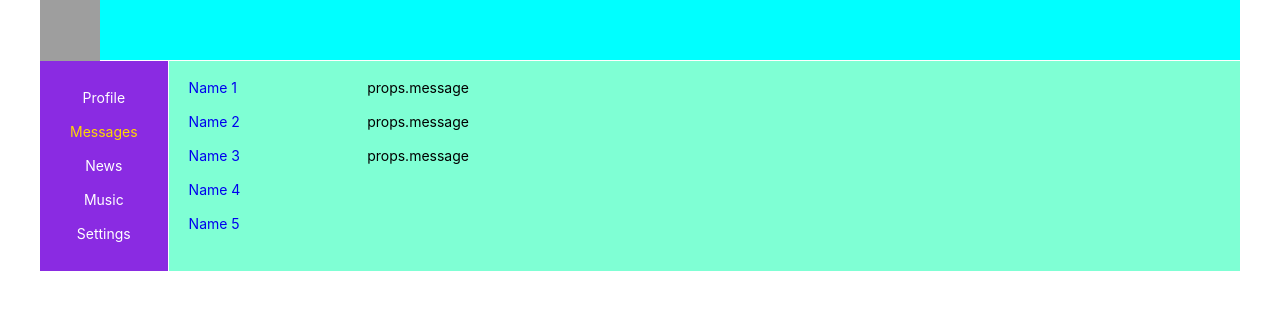
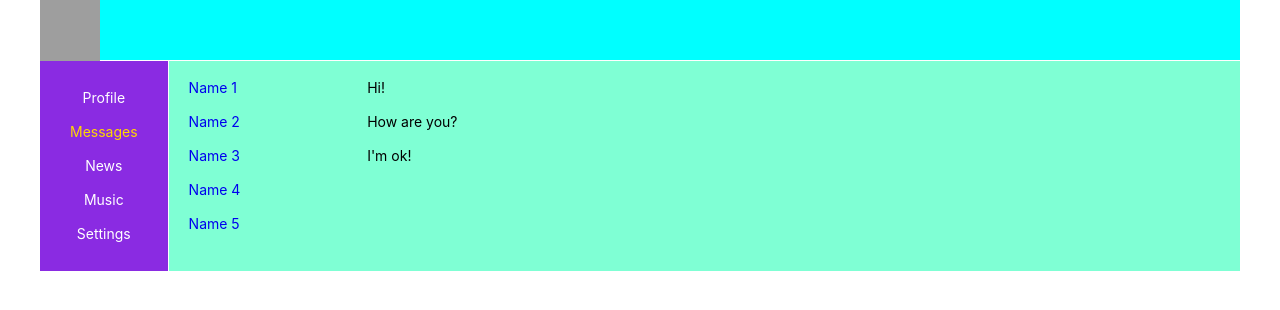
Before and after one commit to Red6eard/my_app, a React (Create React App) app: page /dialogs in a window 1280 px wide. Shown: the top 310 px of the page. Built offline with nearby package versions, Linux system fonts and the light colour scheme; grey boxes are pictures that could not be loaded.

Commit message:
правки

```diff
--- a/src/components/Dialogs/Dialogs.jsx
+++ b/src/components/Dialogs/Dialogs.jsx
@@ -11,7 +11,7 @@
 };
 
 const Message = (props) => {
-  return <div className={style.message}>props.message</div>;
+  return <div className={style.message}>{props.message}</div>;
 };
 
 const Dialogs = (props) => {
```
